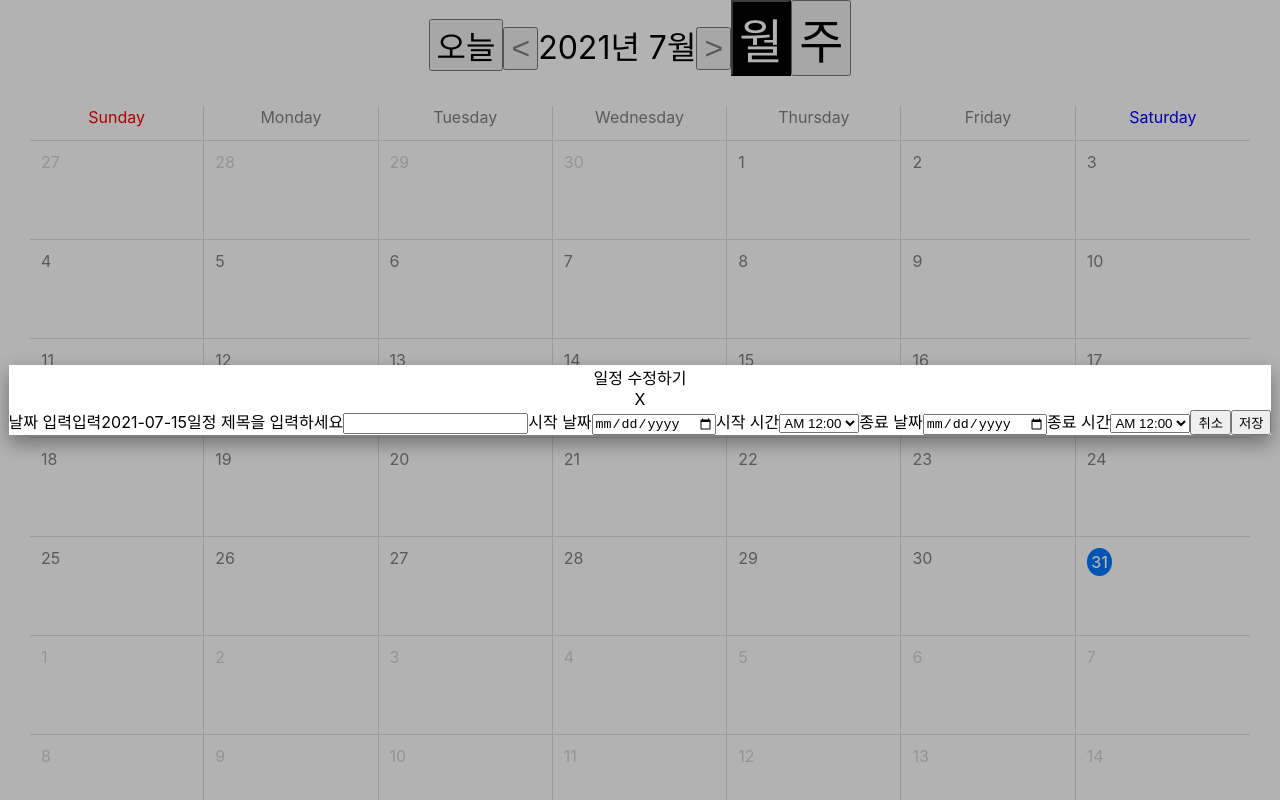
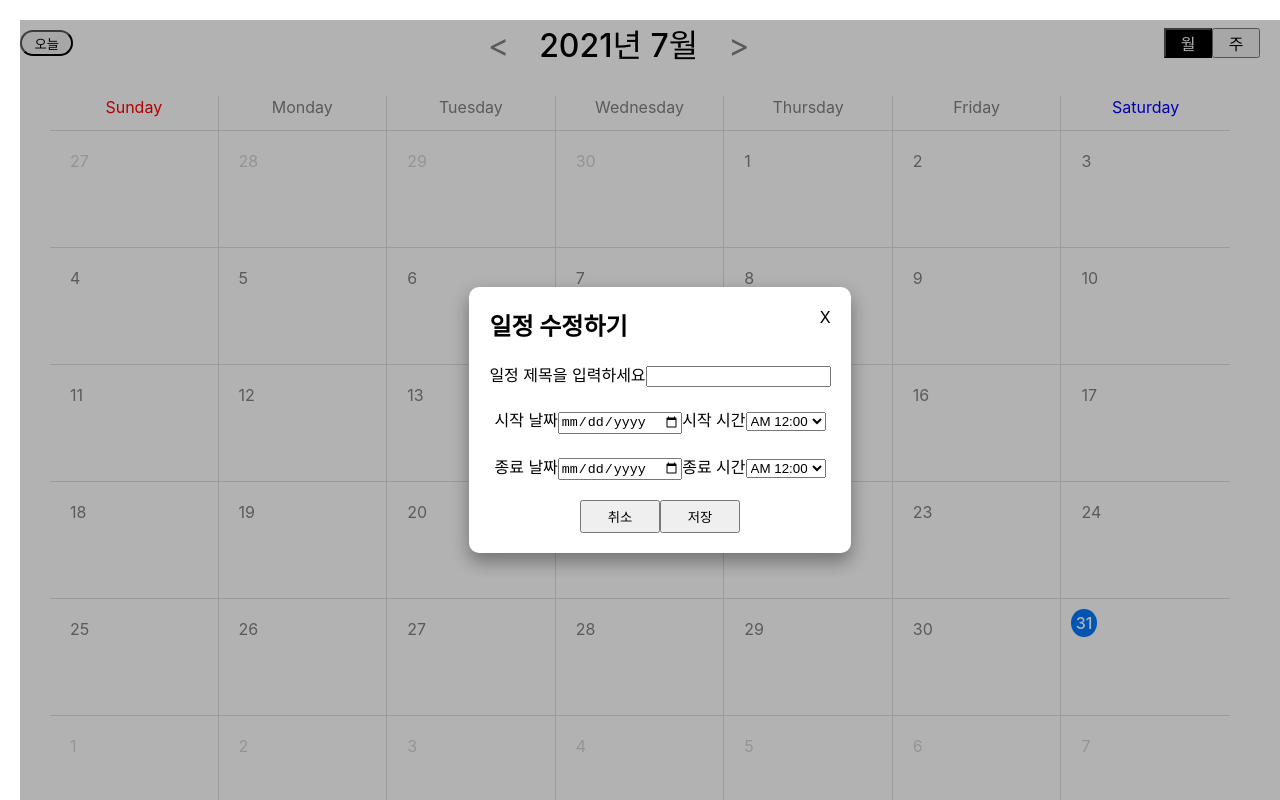
Before and after one commit to MartianLee/interview-assignment-1, a React (Create React App) app: page / in a window 1280 px wide. Both pictures are taken after a click on the element "15". Shown: the top 800 px of the page. Built offline with nearby package versions, Linux system fonts and the light colour scheme.

Commit message:
전체적으로 스타일을 개선합니다

```diff
--- a/src/App.css
+++ b/src/App.css
@@ -1,5 +1,6 @@
 .App {
   text-align: center;
+  margin: 20px;
 }
 
 .App-logo {
--- a/src/components/atoms/CalenderHeaderText.tsx
+++ b/src/components/atoms/CalenderHeaderText.tsx
@@ -12,6 +12,9 @@ interface NextButtonProps {
 
 const Text = styled.span`
   font-size: 2rem;
+  font-weight: 500;
+  margin-left: 30px;
+  margin-right: 30px;
 `;
 
 const CalenderHeaderText = () => {
--- a/src/components/atoms/DayCalender.tsx
+++ b/src/components/atoms/DayCalender.tsx
@@ -19,12 +19,19 @@ const DayTd = styled.td`
   &:last-child {
     border-right: 0;
   }
+  padding: 10px;
 `;
 
 const DaySchedule = styled.div`
+  font-size: 13px;
   background: ${(props) => props.color};
   height: 1rem;
   color: white;
+  border-radius: 4px;
+  padding: 2px;
+  margin-bottom: 4px;
+  text-align: left;
+  padding-left: 6px;
 `;
 
 const DayCalneder = (props: { day: Date }) => {
--- a/src/components/atoms/NextButton.tsx
+++ b/src/components/atoms/NextButton.tsx
@@ -10,9 +10,10 @@ interface NextButtonProps {
   direction: string;
 }
 
-const Button = styled.button`
+const Button = styled.span`
   font-size: 2rem;
   color: grey;
+  cursor: pointer;
 `;
 
 const NextButton = (props: NextButtonProps) => {
--- a/src/components/atoms/Today.tsx
+++ b/src/components/atoms/Today.tsx
@@ -11,5 +11,5 @@ export const Today = styled.div<TodayType>`
   color: white;
   padding: 4px;
   width: 1.1em;
-  margin: ${(props) => (props.alignText == "center" ? "6px auto" : "10px")};
+  margin: ${(props) => (props.alignText == "center" ? "6px auto" : "0 0 10px")};
 `;
--- a/src/components/atoms/TodayButton.tsx
+++ b/src/components/atoms/TodayButton.tsx
@@ -7,7 +7,9 @@ import {
 import styled, { css } from "styled-components";
 
 const Button = styled.button`
-  font-size: 2rem;
+  border-radius: 40px;
+  width: 4em;
+  height: 2em;
 `;
 
 const TodayButton = () => {
--- a/src/components/atoms/ViewToggleButton.tsx
+++ b/src/components/atoms/ViewToggleButton.tsx
@@ -3,14 +3,16 @@ import { currentViewState, ViewStateType } from "../../stores/store";
 import styled, { css } from "styled-components";
 
 const Selected = styled.button`
-  font-size: 3rem;
+  font-size: 1rem;
   font-weight: 500;
   color: white;
   background: black;
+  width: 3em;
 `;
 const UnSelected = styled.button`
-  font-size: 3rem;
+  font-size: 1rem;
   font-weight: 500;
+  width: 3em;
 `;
 
 const ViewToggleButton = () => {
--- a/src/components/molcules/CalenderHeader.tsx
+++ b/src/components/molcules/CalenderHeader.tsx
@@ -10,9 +10,13 @@ import TodayButton from "../atoms/TodayButton";
 import NextButton from "../atoms/NextButton";
 import CalenderHeaderText from "../atoms/CalenderHeaderText";
 
-const Button = styled.button`
-  font-size: 3rem;
-  font-weight: 500;
+const HeaderElement = styled.div`
+  display: flex;
+  align-items: center;
+`;
+
+const CenterElement = styled.div`
+  flex: 1;
 `;
 
 const CalenderHeader = () => {
@@ -21,11 +25,15 @@ const CalenderHeader = () => {
   console.log(currentDate);
   return (
     <>
-      <TodayButton />
-      <NextButton direction="left" />
-      <CalenderHeaderText />
-      <NextButton direction="right" />
-      <ViewToggleButton />
+      <HeaderElement>
+        <TodayButton />
+        <CenterElement>
+          <NextButton direction="left" />
+          <CalenderHeaderText />
+          <NextButton direction="right" />
+        </CenterElement>
+        <ViewToggleButton />
+      </HeaderElement>
     </>
   );
 };
--- a/src/components/organism/InputScheduleModal.tsx
+++ b/src/components/organism/InputScheduleModal.tsx
@@ -30,6 +30,31 @@ const ModalWrapper = styled.div`
 const Modal = styled.div`
   background-color: white;
   box-shadow: 0 10px 16px 0 rgb(0 0 0 / 20%), 0 6px 20px 0 rgb(0 0 0 / 19%) !important;
+  position: relative;
+  padding: 20px;
+  border-radius: 10px;
+`;
+
+const InputHeader = styled.div`
+  text-align: left;
+  font-size: 1.5em;
+  font-weight: 700;
+`;
+
+const InputRow = styled.div`
+  margin-top: 20px;
+  margin-bottom: 20px;
+`;
+
+const CloseButton = styled.div`
+  position: absolute;
+  top: 20px;
+  right: 20px;
+`;
+
+const FunctionButton = styled.button`
+  width: 6em;
+  padding: 5px;
 `;
 
 const InputScheduleModal = () => {
@@ -55,6 +80,10 @@ const InputScheduleModal = () => {
 
   const insertSchedule = () => {
     console.log(title, startDate, startTime, endDate, endTime);
+    if (!title) {
+      alert("일정 제목을 입력해 주세요!");
+      return;
+    }
     const newSchedule: Schedule = {
       id: v4(),
       color: getRandomColor(),
@@ -65,16 +94,9 @@ const InputScheduleModal = () => {
       endTime,
     };
     setScheduleList([...scheduleList, newSchedule]);
+    setToggleScheduleInput(false);
   };
 
-  const myFunction = (event: any) => {
-    console.log(event.target.value);
-    // schedule.startDate = new Date(event.target.value);
-  };
-
-  //   handleChange(event) {
-  //     this.setState({value: event.target.value});
-  //   }
   const OptionListComponent = timeOptions().map((item: any, index) => {
     return (
       <option key={`option-${index}`} value={item.value}>
@@ -86,19 +108,22 @@ const InputScheduleModal = () => {
     <>
       <ModalWrapper>
         <Modal>
-          <div>일정 수정하기</div>
-          <div
+          <InputHeader>일정 수정하기</InputHeader>
+          <CloseButton
             onClick={() => {
               setToggleScheduleInput(false);
             }}
           >
             X
-          </div>
-          날짜 입력입력
-          {scheduleInput.startDate}
-          {/* <input type="date" onChange={() => myFunction(event)}></input> */}
+          </CloseButton>
+          <InputRow>
             일정 제목을 입력하세요
-          <input type="text" onChange={(e) => setTitle(e.target.value)}></input>
+            <input
+              type="text"
+              onChange={(e) => setTitle(e.target.value)}
+            ></input>
+          </InputRow>
+          <InputRow>
             시작 날짜
             <input
               type="date"
@@ -112,6 +137,8 @@ const InputScheduleModal = () => {
             >
               {OptionListComponent}
             </select>
+          </InputRow>
+          <InputRow>
             종료 날짜
             <input
               name="endDate"
@@ -126,8 +153,11 @@ const InputScheduleModal = () => {
             >
               {OptionListComponent}
             </select>
-          <button>취소</button>
-          <input onClick={() => insertSchedule()} type="submit" value="저장" />
+          </InputRow>
+          <FunctionButton>취소</FunctionButton>
+          <FunctionButton onClick={() => insertSchedule()} type="submit">
+            저장
+          </FunctionButton>
         </Modal>
       </ModalWrapper>
     </>
--- a/src/components/organism/WeeklyCalender.tsx
+++ b/src/components/organism/WeeklyCalender.tsx
@@ -156,7 +156,7 @@ const WeeklyCalender = () => {
               key={v4()}
               day={new Date(schedule.startDate).getDay() + 1}
               time={time + 1}
-              length={length + 1}
+              length={length}
               color={schedule.color}
               onClick={() => () => updateToggleSchedule(iter)}
             >
```
Lines whose indentation alone changed are shown as unchanged.
